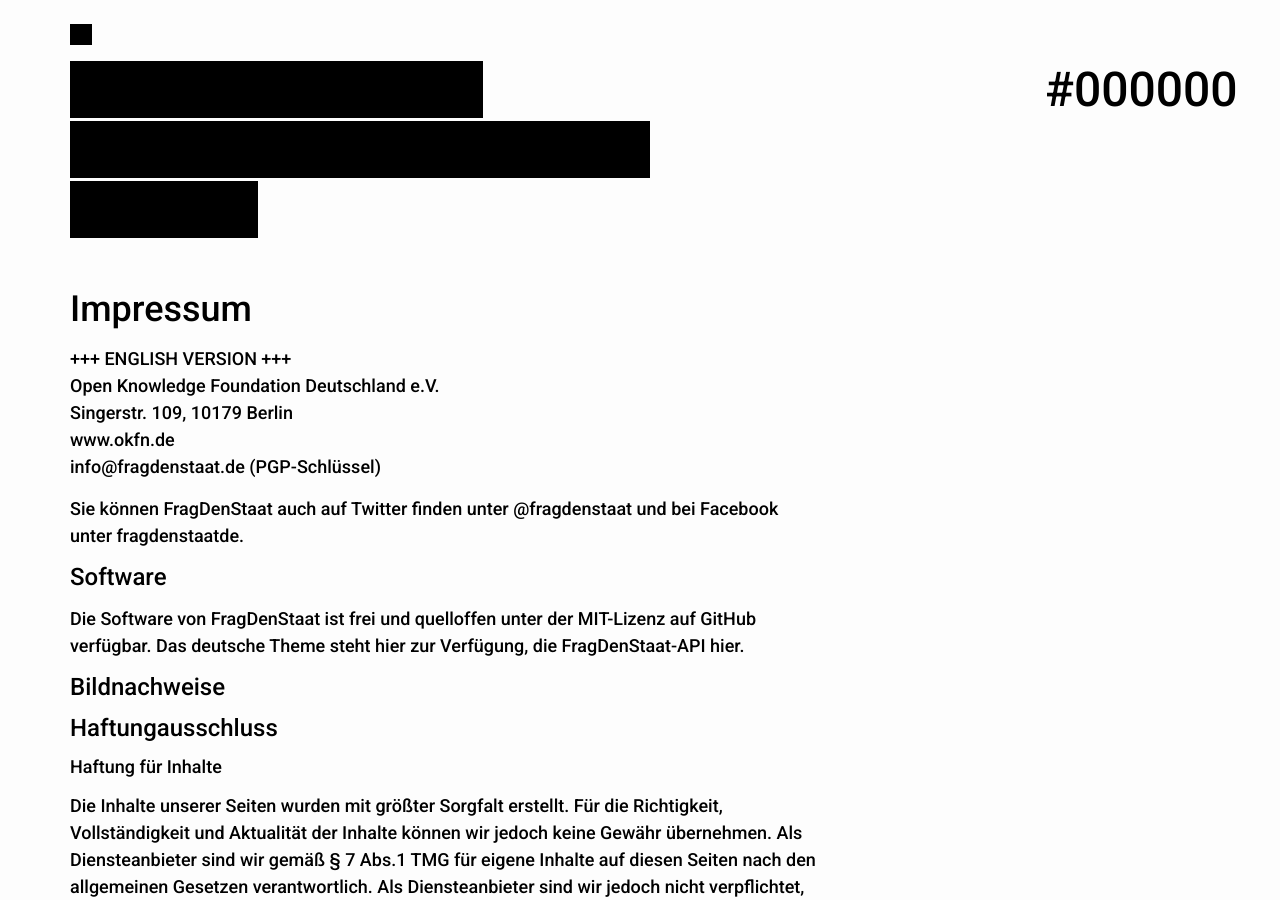
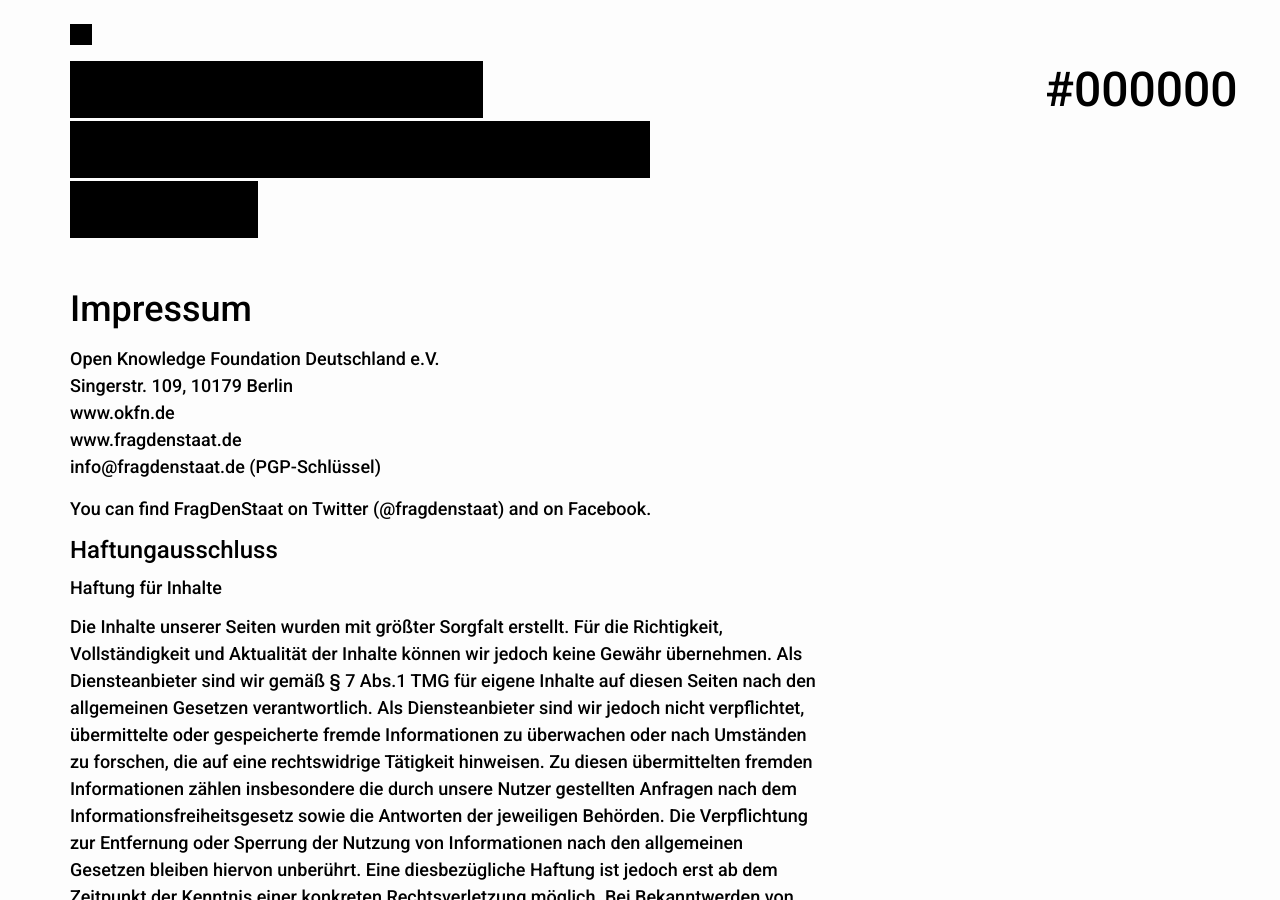
Before and after one commit to okfde/000000.limited, a Jekyll site: the page built from en/legal.html, in a window 1280 px wide and 900 px high. Built offline with Jekyll 4.4.1, drawn with Linux system fonts in a browser that asks for light colours.

Commit message:
update english text

```diff
--- a/en/legal.html
+++ b/en/legal.html
@@ -10,12 +10,8 @@
 
 <div class="row">
   <div class="col-lg-8 col-md-12">
-    +++ ENGLISH VERSION +++
-    <p>Open Knowledge Foundation Deutschland e.V.<br> Singerstr. 109, 10179 Berlin<br> <a href="http://www.okfn.de/">www.okfn.de</a><br> <a href="mailto:info@fragdenstaat.de">info@fragdenstaat.de</a> (<a href="#pgp-key">PGP-Schlüssel</a>)</p>
-    <p>Sie können FragDenStaat auch auf Twitter finden unter <a href="https://twitter.com/fragdenstaat">@fragdenstaat</a> und bei Facebook unter <a href="https://facebook.com/fragdenstaatde">fragdenstaatde</a>.</p>
-    <h3 id="software">Software</h3>
-    <p>Die Software von FragDenStaat ist frei und quelloffen unter der MIT-Lizenz auf <a href="https://github.com/stefanw/froide">GitHub</a> verfügbar. Das deutsche Theme steht <a href="https://github.com/okfde/fragdenstaat_de/">hier</a> zur Verfügung, die <a href="https://froide.readthedocs.org/en/latest/api/">FragDenStaat-API hier</a>.</p>
-    <h3 id="bildnachweise">Bildnachweise</h3>
+    <p>Open Knowledge Foundation Deutschland e.V.<br> Singerstr. 109, 10179 Berlin<br> <a href="http://www.okfn.de/">www.okfn.de</a><br> <a href="https://www.fragdenstaat.de/">www.fragdenstaat.de</a><br> <a href="mailto:info@fragdenstaat.de">info@fragdenstaat.de</a> (<a href="#pgp-key">PGP-Schlüssel</a>)</p>
+    <p>You can find FragDenStaat on Twitter (<a href="https://twitter.com/fragdenstaat">@fragdenstaat</a>) and on <a href="https://facebook.com/fragdenstaatde">Facebook</a>.</p>
 
     <h3>Haftungausschluss</h3>
     <h4>Haftung für Inhalte</h4>
```
